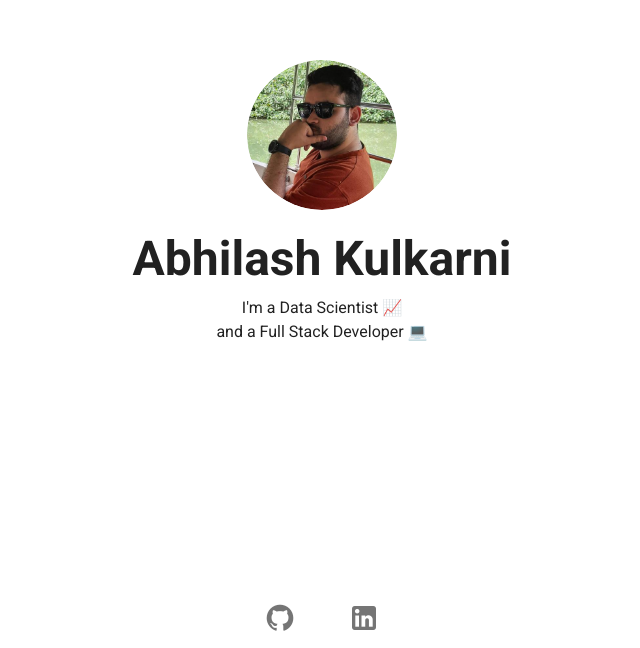
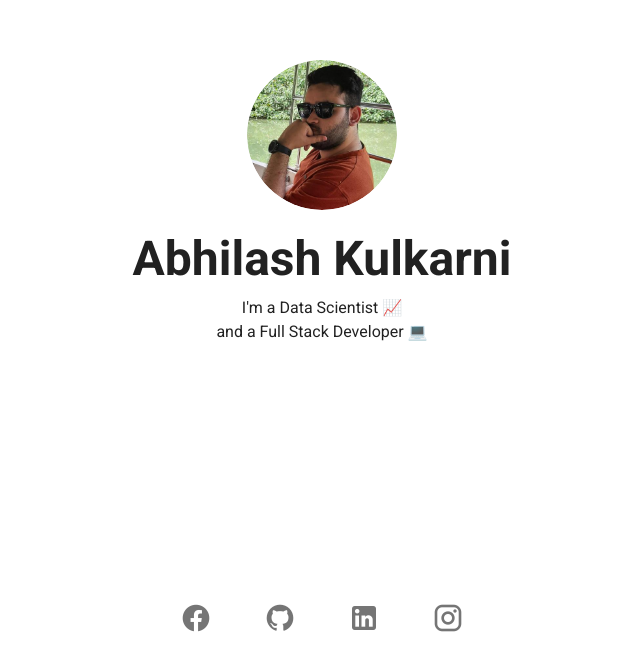
Before and after one commit to abhilashkulkarniofficial/abhilash-kulkarni, a Vue app: page / in a window 1280 px wide. Shown: the part 152-800 px from the top of the page, without its empty margins (318-958 px from the left). Built offline with nearby package versions, Linux system fonts and the light colour scheme.

Commit message:
Added more links

```diff
--- a/src/App.vue
+++ b/src/App.vue
@@ -38,10 +38,10 @@ export default {
 
   data: () => ({
     icons: [
-      // {
-      //   icon:'mdi-facebook',
-      //   link:'https://www.facebook.com/kulluabhi/'
-      // },
+      {
+        icon:'mdi-facebook',
+        link:'https://www.facebook.com/kulluabhi/'
+      },
       {
         icon:'mdi-github',
         link:'https://github.com/abhilashkulkarniofficial'
@@ -50,10 +50,10 @@ export default {
         icon:'mdi-linkedin',
         link:'https://www.linkedin.com/in/abhilashkulkarniofficial/'
       },
-      // {
-      //   icon:'mdi-instagram',
-      //   link:'https://www.instagram.com/the_koolkarni/'
-      // }
+      {
+        icon:'mdi-instagram',
+        link:'https://www.instagram.com/the_koolkarni/'
+      }
       ],
   }),
 };
```
